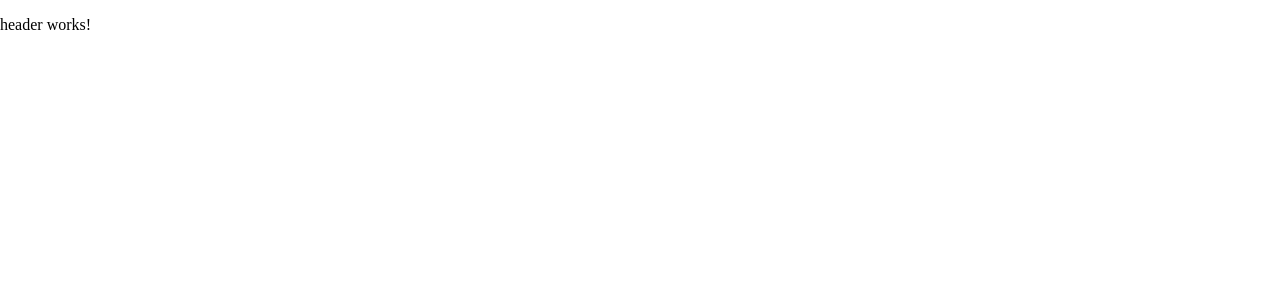
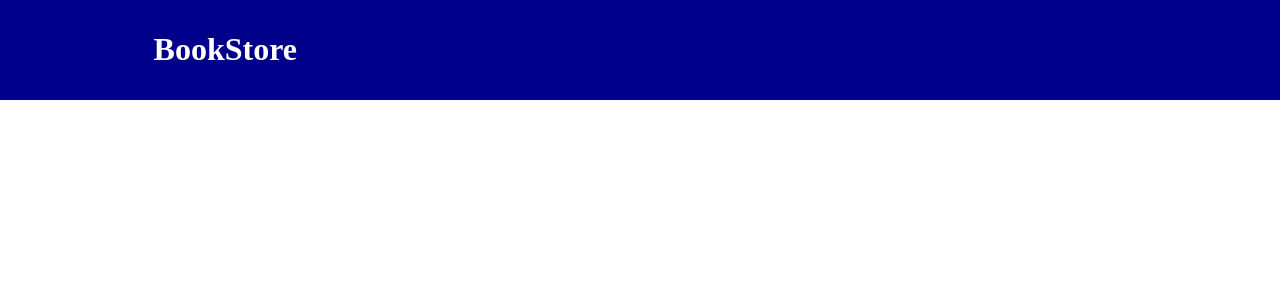
Before and after one commit to robertobdev/bookStoreWeb, an Angular app: page / in a window 1280 px wide. Shown: the top 300 px of the page. Built offline with nearby package versions, Linux system fonts and the light colour scheme.

Commit message:
create header

```diff
--- a/src/app/components/header/header.component.css
+++ b/src/app/components/header/header.component.css
@@ -0,0 +1,9 @@
+:host {
+  display: flex;
+  flex-direction: row;
+  justify-content: space-between;
+  padding: 10px 12%;
+  align-items: center;
+  background: darkblue;
+  color: #ffffff;
+}
--- a/src/app/components/header/header.component.html
+++ b/src/app/components/header/header.component.html
@@ -1 +1 @@
-<p>header works!</p>
+<h1>BookStore</h1>
```
